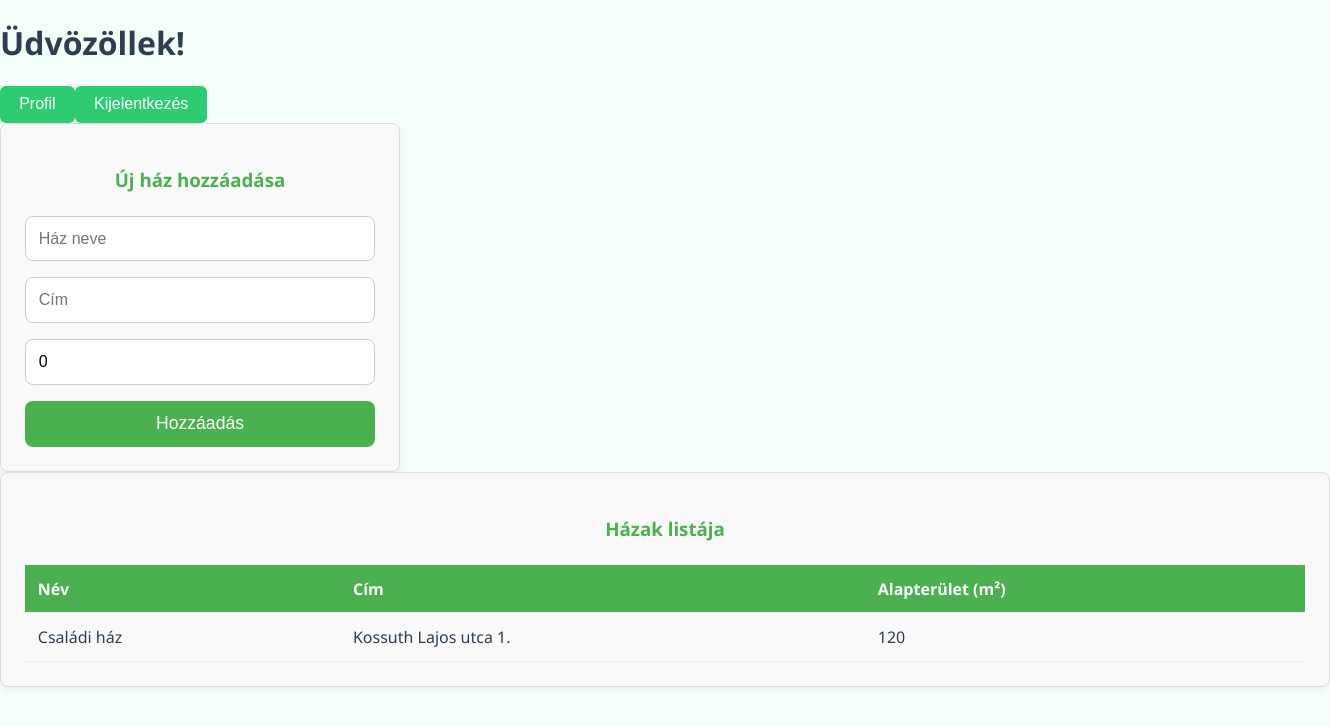
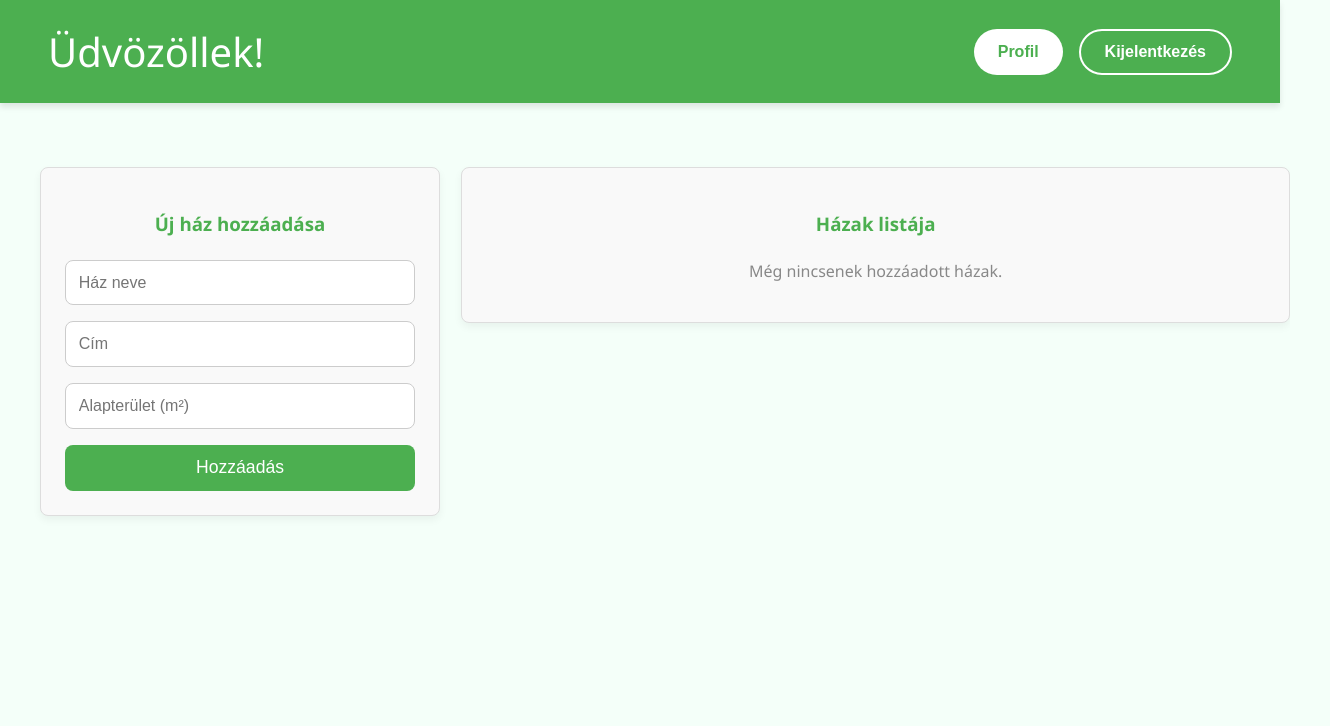
Before and after one commit to janos321/InnoSZTEch, an Angular app in the folder InnoSZTEch/: page /home in a window 1280 px wide. Shown: the top 726 px of the page, 1330 px wide, since content can reach past the window. Built offline with nearby package versions, Linux system fonts and the light colour scheme.

Commit message:
megegy comit
comit

```diff
--- a/InnoSZTEch/src/app/core/services/house.service.ts
+++ b/InnoSZTEch/src/app/core/services/house.service.ts
@@ -19,9 +19,7 @@ export interface House {
   providedIn: 'root'
 })
 export class HouseService {
-  private houses: House[] = [
-    { area: 120, address: 'Kossuth Lajos utca 1.', name: 'Családi ház', currentWattage: 0, devices: [] }
-  ];
+   private houses: House[] = [];
 
   totalEnergyKWh: number = 0;
   private intervalId: any;
--- a/InnoSZTEch/src/app/pages/home/home.component.scss
+++ b/InnoSZTEch/src/app/pages/home/home.component.scss
@@ -1,50 +1,199 @@
-.details-container {
-  max-width: 600px;
-  margin: 3rem auto;
-  padding: 2.5rem;
-  background-color: #fff;
+body {
+  font-family: -apple-system, BlinkMacSystemFont, "Segoe UI", Roboto, "Helvetica Neue", Arial, sans-serif;
+  background-color: #f0f4f8;
+  color: #333;
+  margin: 0;
+  padding: 0;
+}
+
+.home-header {
+  background-color: #4CAF50;
+  color: white;
+  padding: 1.5rem 3rem;
+  display: flex;
+  justify-content: space-between;
+  align-items: center;
+  box-shadow: 0 4px 6px rgba(0, 0, 0, 0.1);
+  flex-wrap: wrap;
+
+  h1 {
+    font-size: 2.5rem;
+    margin: 0;
+    font-weight: 500;
+  }
+
+  .button-group {
+    display: flex;
+    gap: 1rem;
+  }
+
+  .primary-button, .secondary-button {
+    padding: 0.75rem 1.5rem;
+    border: none;
+    border-radius: 25px;
+    font-size: 1rem;
+    cursor: pointer;
+    font-weight: bold;
+    transition: all 0.3s ease;
+  }
+
+  .primary-button {
+    background-color: white;
+    color: #4CAF50;
+
+    &:hover {
+      background-color: #f0f0f0;
+      transform: translateY(-2px);
+    }
+  }
+
+  .secondary-button {
+    background-color: transparent;
+    border: 2px solid white;
+    color: white;
+
+    &:hover {
+      background-color: rgba(255, 255, 255, 0.15);
+      transform: translateY(-2px);
+    }
+  }
+}
+
+.home-content-container {
+  display: grid;
+  gap: 2rem;
+  padding: 2rem;
+  grid-template-columns: 1fr;
+  max-width: 1200px;
+  margin: 2rem auto;
+
+  @media (min-width: 768px) {
+    grid-template-columns: 1fr 2fr;
+  }
+}
+
+.form-container, .list-container {
+  background-color: white;
   border-radius: 12px;
-  box-shadow: 0 6px 12px rgba(0, 0, 0, 0.1);
-  text-align: center;
+  padding: 2rem;
+  box-shadow: 0 4px 12px rgba(0, 0, 0, 0.08);
+}
 
-  h2 {
+.form-container {
+  h3 {
+    text-align: left;
     color: #4CAF50;
-    font-size: 2.5em;
+    font-size: 1.5rem;
+    margin-top: 0;
     margin-bottom: 1.5rem;
   }
 
-  .details-card {
-    background-color: #f0f0f0;
+  form {
+    display: flex;
+    flex-direction: column;
+    gap: 1.25rem;
+  }
+
+  input {
+    padding: 1rem;
+    border: 1px solid #ddd;
     border-radius: 8px;
-    padding: 1.5rem;
-    margin-bottom: 1.5rem;
-    text-align: left;
+    font-size: 1rem;
+    transition: border-color 0.3s ease;
 
-    p {
-      font-size: 1.2em;
-      color: #555;
-      margin: 0.5rem 0;
+    &:focus {
+      outline: none;
+      border-color: #4CAF50;
+      box-shadow: 0 0 5px rgba(76, 175, 80, 0.5);
     }
   }
 
-  p {
-    font-size: 1.2em;
-    color: #555;
-  }
-
-  .go-back-button {
-    margin-top: 2rem;
-    padding: 0.8rem 1.5rem;
+  .primary-button {
+    background-color: #4CAF50;
+    color: white;
     border: none;
+    padding: 1rem;
     border-radius: 8px;
-    background-color: #3498db;
-    color: white;
-    font-weight: bold;
+    font-size: 1.1rem;
     cursor: pointer;
-    transition: background-color 0.3s ease;
+    transition: background-color 0.3s ease, transform 0.2s ease;
 
     &:hover {
-      background-color: #2980b9;
+      background-color: #45a049;
+      transform: translateY(-2px);
     }
   }
 }
+
+.list-container {
+  display: flex;
+  flex-direction: column;
+
+  h3 {
+    text-align: left;
+    color: #4CAF50;
+    font-size: 1.5rem;
+    margin-top: 0;
+    margin-bottom: 1.5rem;
+  }
+
+  table {
+    width: 100%;
+    border-collapse: separate;
+    border-spacing: 0 0.5rem;
+    table-layout: fixed;
+    margin-top: 0.5rem;
+
+    th, td {
+      text-align: left;
+      padding: 1rem;
+    }
+
+    th {
+      background-color: #4CAF50;
+      color: white;
+      font-weight: bold;
+      border-radius: 8px 8px 0 0;
+
+      &:first-child {
+        border-top-left-radius: 8px;
+      }
+      &:last-child {
+        border-top-right-radius: 8px;
+      }
+    }
+
+    tbody {
+      tr {
+        background-color: #f9f9f9;
+        border-radius: 8px;
+        transition: background-color 0.2s ease, transform 0.2s ease, box-shadow 0.2s ease;
+
+        &:hover {
+          background-color: #e8e8e8;
+          transform: translateY(-2px);
+          box-shadow: 0 4px 8px rgba(0, 0, 0, 0.1);
+        }
+
+        td {
+          border-bottom: none;
+
+          &:first-child {
+            border-bottom-left-radius: 8px;
+            border-top-left-radius: 8px;
+          }
+          &:last-child {
+            border-bottom-right-radius: 8px;
+            border-top-right-radius: 8px;
+          }
+        }
+      }
+    }
+  }
+  .no-houses-message {
+    text-align: center;
+    color: #888;
+    margin-top: 2rem;
+    font-style: italic;
+  }
+}
--- a/InnoSZTEch/src/app/pages/home/house-form/house-form.component.ts
+++ b/InnoSZTEch/src/app/pages/home/house-form/house-form.component.ts
@@ -14,7 +14,7 @@ export class HouseFormComponent {
 
   houseName: string = '';
   houseAddress: string = '';
-  houseArea: number = 0;
+   houseArea: number | null = null;
 
   submit() {
     if (this.houseName && this.houseAddress && this.houseArea) {
```
